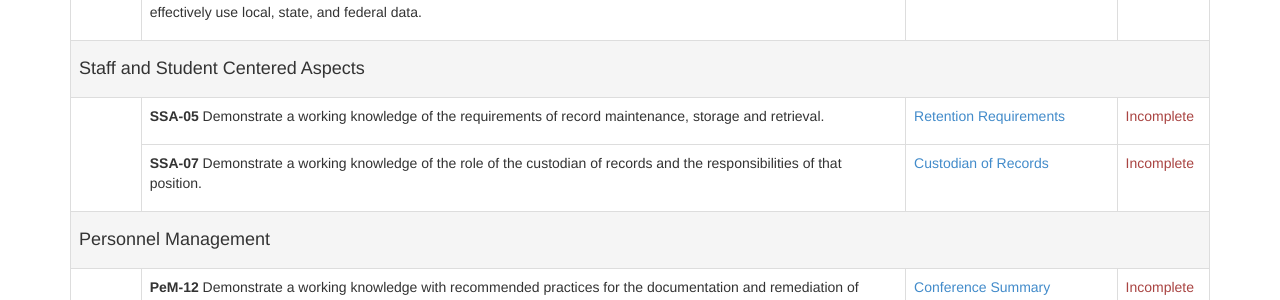
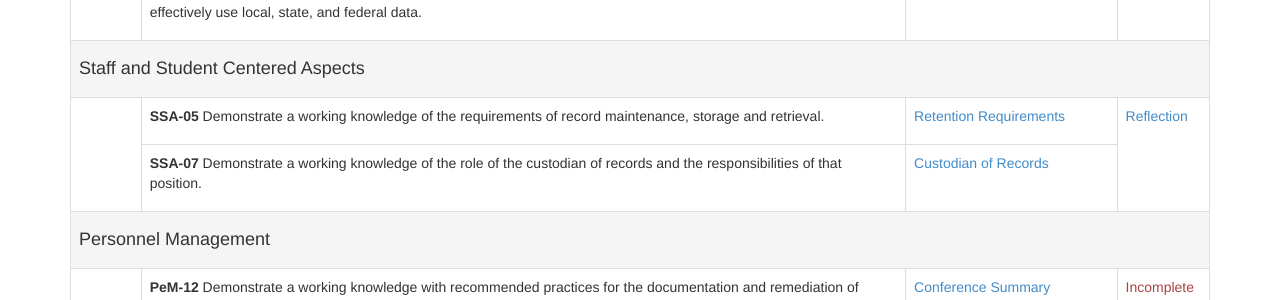
Before and after one commit to shanepinnell/shanepinnell.github.io, a Jekyll site: the page built from cto_mentor/index.html, in a window 1280 px wide and 900 px high, scrolled down 1526 px. Shown: the part 270-570 px from the top of the window. Built offline with Jekyll 4.4.1, drawn with Linux system fonts in a browser that asks for light colours; nearby versions of some CDN libraries; library files that are not in the unit come from our copies.

Commit message:
updated portfolio

```diff
--- a/cto_mentor/index.html
+++ b/cto_mentor/index.html
@@ -211,8 +211,8 @@ title: Shane Pinnell CTO Portfolio
 					<td>
 						<p><a href="https://docs.google.com/document/d/12fYZwtbnBMHvViktnQg-kdPjKxsiXgnfvdUIEy5aG5E/edit?usp=sharing" target="_blank">Retention Requirements</a></p>
 					</td>
-					<td>
-						<p class="text-danger">Incomplete</p>
+					<td rowspan="2">
+						<p class="text-danger"><a href="https://docs.google.com/document/d/1jlV_7YQRAwJuT7XmM8STjrOJuuBMaa9vd99u5vYfyDc/edit?usp=sharing" target="_blank">Reflection</a></p>
 					</td>
 				</tr>
 				<tr>
@@ -221,9 +221,6 @@ title: Shane Pinnell CTO Portfolio
 					</td>
 					<td>
 						<p><a href="https://docs.google.com/document/d/1BmNt3fxai-CFphCVE3LeseuFhfiIpgvVDvDJGtdq2vE/edit?usp=sharing" target="_blank">Custodian of Records</a></p>
-					</td>
-					<td>
-						<p class="text-danger">Incomplete</p>
 					</td>
 				</tr>
 				<tr class="active">
```
